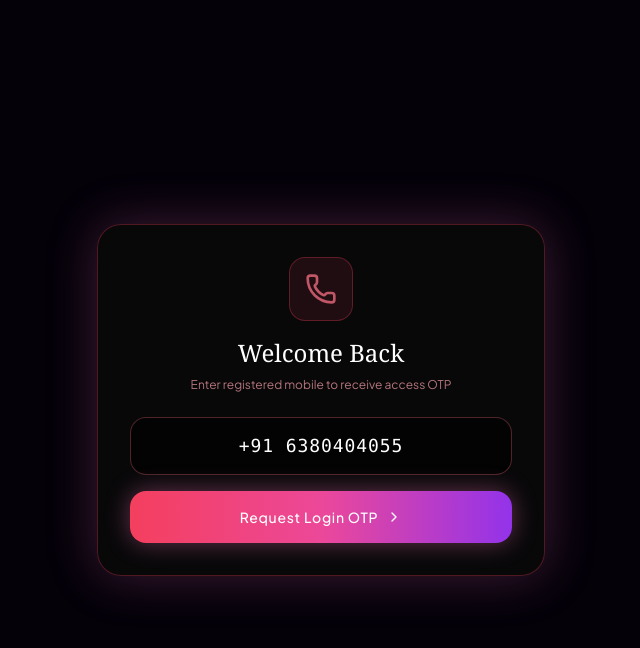
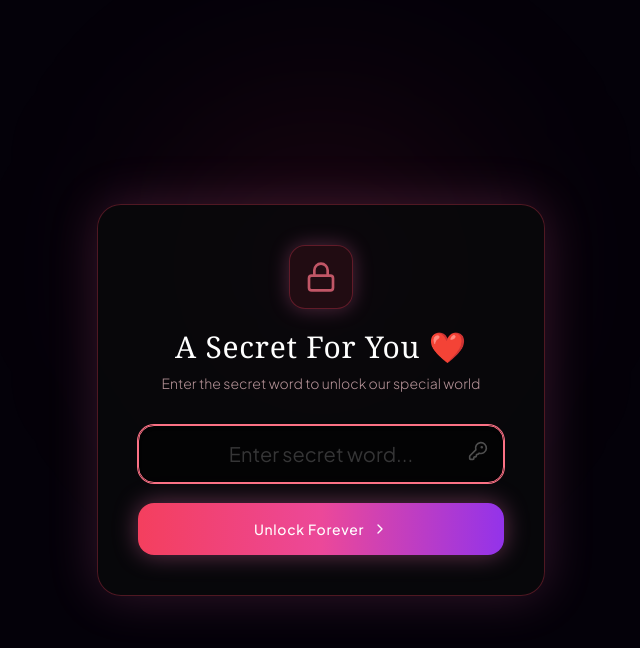
Before and after one commit to abishekk9225-droid/forever, a React (Vite) app: page / in a window 1280 px wide. Shown: the top 648 px of the page, without its empty margins (319-959 px from the left). Built offline with nearby package versions, Linux system fonts and the light colour scheme; a web font is replaced by a local one.

Commit message:
feat: set secret unlock word to ALWAYS (case-insensitive)

```diff
--- a/src/App.jsx
+++ b/src/App.jsx
@@ -18,7 +18,7 @@ import HeartBurst from './components/HeartBurst';
 import TextHeart3D from './components/TextHeart3D';
 import SpringCoilFinale from './components/SpringCoilFinale';
 import ButterflyExplosion from './components/ButterflyExplosion';
-import AdminLoginGate from './components/AdminLoginGate';
+import AdminSecurityGate from './components/AdminSecurityGate';
 import PostProposalQuiz from './components/PostProposalQuiz';
 
 function DairyMilkBar() {
@@ -327,7 +327,7 @@ function MainApp() {
   };
 
   if (!isAdminLoggedIn) {
-    return <AdminLoginGate onLoginSuccess={() => setIsAdminLoggedIn(true)} />;
+    return <AdminSecurityGate onUnlocked={() => setIsAdminLoggedIn(true)} />;
   }
 
   return (
--- /dev/null
+++ b/src/components/AdminSecurityGate.jsx
@@ -0,0 +1,86 @@
+import React, { useState } from 'react';
+import { motion } from 'framer-motion';
+import { Lock, KeyRound, ChevronRight } from 'lucide-react';
+
+// Secret Master Word
+const SECRET_WORD = 'ALWAYS';
+
+export default function AdminSecurityGate({ onUnlocked }) {
+  const [passcode, setPasscode] = useState('');
+  const [error, setError] = useState(false);
+
+  const handleUnlock = (e) => {
+    e.preventDefault();
+    if (passcode.trim().toUpperCase() === SECRET_WORD) {
+      setError(false);
+      // Unlock audio on initial user interaction
+      if (typeof window.unlockAudio === 'function') {
+        window.unlockAudio();
+      }
+      onUnlocked();
+    } else {
+      setError(true);
+    }
+  };
+
+  return (
+    <div className="fixed inset-0 z-50 flex items-center justify-center bg-[#05020a]/95 backdrop-blur-3xl px-4">
+      {/* Background Ambient Glow */}
+      <div className="absolute top-1/3 left-1/2 -translate-x-1/2 -translate-y-1/2 w-80 h-80 bg-rose-500/10 rounded-full blur-[100px] pointer-events-none" />
+
+      <motion.div
+        initial={{ opacity: 0, scale: 0.9, y: 20 }}
+        animate={{ opacity: 1, scale: 1, y: 0 }}
+        transition={{ duration: 0.6, ease: 'easeOut' }}
+        className="w-full max-w-md p-8 sm:p-10 rounded-3xl bg-zinc-950/85 border border-rose-500/30 shadow-[0_0_50px_rgba(244,114,182,0.2)] text-center relative overflow-hidden"
+      >
+        <div className="w-16 h-16 mx-auto mb-5 rounded-2xl bg-rose-500/10 border border-rose-500/30 flex items-center justify-center text-rose-400 shadow-[0_0_20px_rgba(244,114,182,0.3)]">
+          <Lock className="w-8 h-8 animate-pulse"/>
+        </div>
+
+        <h2 className="text-2xl sm:text-3xl font-serif text-white mb-2 tracking-wide">
+          A Secret For You ❤️
+        </h2>
+        <p className="text-xs sm:text-sm text-rose-200/70 mb-8 font-light">
+          Enter the secret word to unlock our special world
+        </p>
+
+        <form onSubmit={handleUnlock} className="space-y-5">
+          <div className="relative">
+            <input
+              type="text"
+              value={passcode}
+              onChange={(e) => {
+                setPasscode(e.target.value);
+                setError(false);
+              }}
+              placeholder="Enter secret word..."
+              className="w-full px-4 py-3.5 rounded-2xl bg-black/60 border border-rose-400/30 text-center text-white text-xl tracking-widest uppercase placeholder:normal-case placeholder:tracking-normal placeholder:text-white/20 focus:outline-none focus:border-rose-400 focus:ring-1 focus:ring-rose-400 transition shadow-inner"
+              required
+              autoFocus
+            />
+            <KeyRound className="absolute right-4 top-4 w-5 h-5 text-white/30"/>
+          </div>
+
+          {error && (
+            <motion.p
+              initial={{ opacity: 0, y: -5 }}
+              animate={{ opacity: 1, y: 0 }}
+              className="text-rose-400 text-xs"
+            >
+              Incorrect secret word. Please try again!
+            </motion.p>
+          )}
+
+          <button
+            type="submit"
+            className="w-full py-4 px-6 rounded-2xl bg-gradient-to-r from-rose-500 via-pink-500 to-purple-600 hover:from-rose-600 hover:to-purple-700 text-white font-medium text-sm tracking-wider flex items-center justify-center gap-2 shadow-[0_0_25px_rgba(244,114,182,0.4)] transition duration-300 group cursor-pointer"
+          >
+            <span>Unlock Forever</span>
+            <ChevronRight className="w-4 h-4 group-hover:translate-x-1 transition-transform"/>
+          </button>
+        </form>
+      </motion.div>
+    </div>
+  );
+}
```
